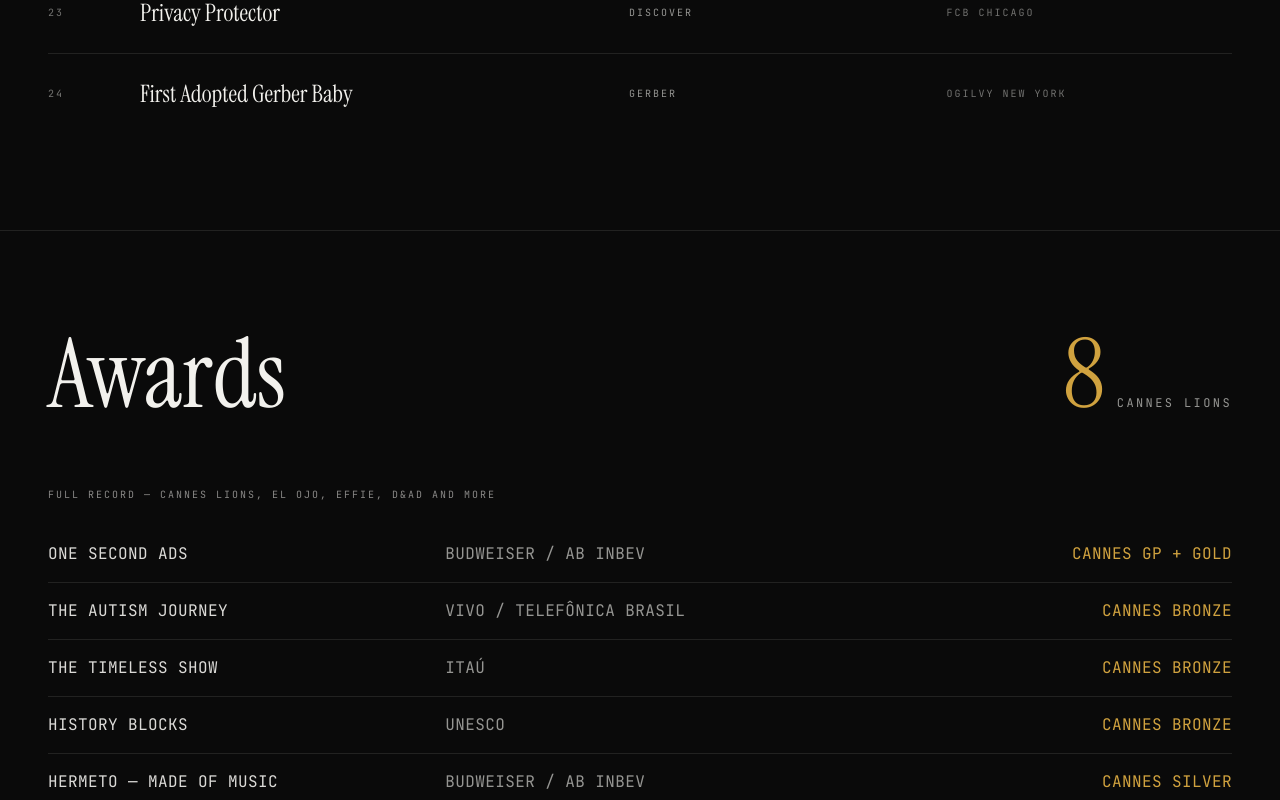
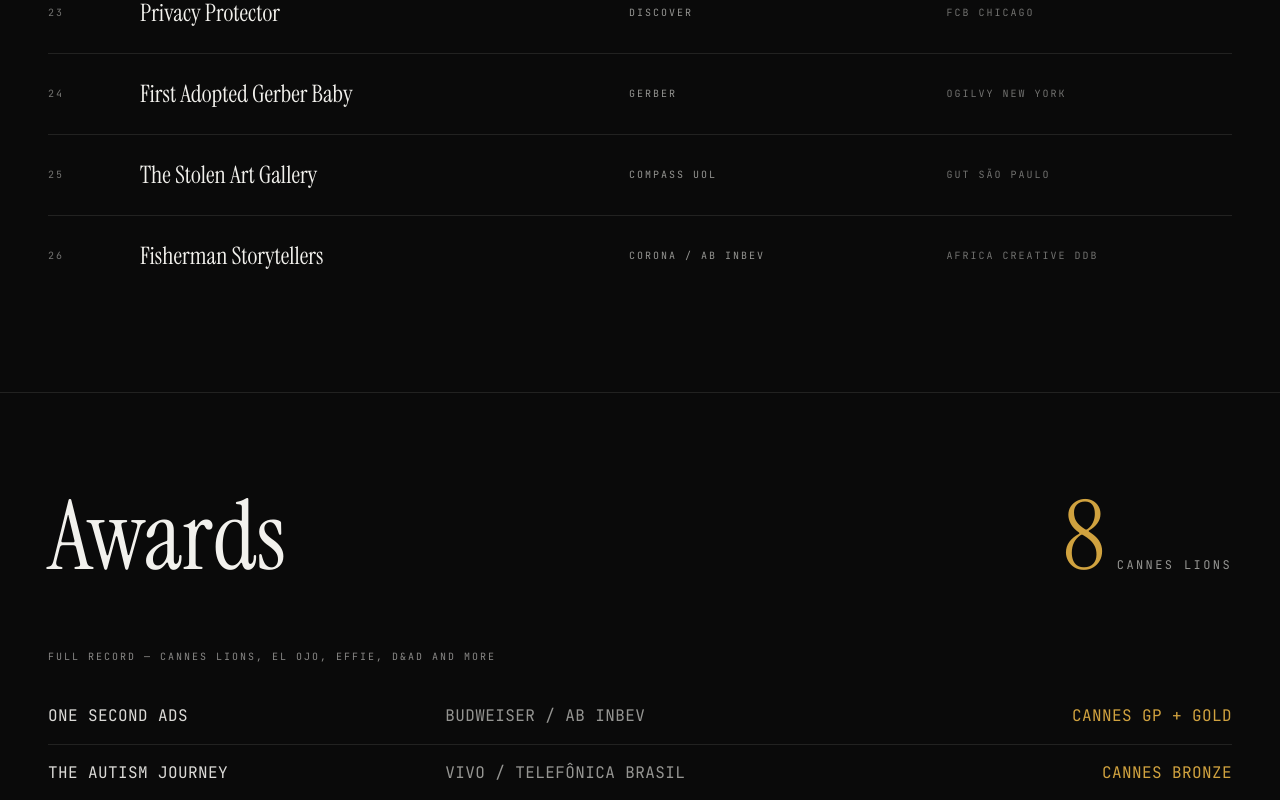
Before and after one commit to edumenezes75/site, a Next.js app: page / in a window 1280 px wide. Shown: the part 5680-6480 px from the top of the page. Built offline with nearby package versions, Linux system fonts and the light colour scheme.

Commit message:
Curation: restore Stolen Art Gallery and Fisherman Storytellers (26 projects)
Co-Authored-By: Claude Opus 4.8 <noreply@anthropic.com>

```diff
--- a/src/data/projects.ts
+++ b/src/data/projects.ts
@@ -566,6 +566,60 @@ export const projects: Project[] = [
     duration: "2:04",
     hasFilm: true,
   },
+  {
+    slug: "stolen-art-gallery",
+    timecode: "00:12:35:11",
+    title: "The Stolen Art Gallery",
+    client: "Compass UOL",
+    agency: "GUT São Paulo",
+    award: "Clube de Criação · 2 Bronze",
+    hue: 260,
+    year: "2022",
+    credits: [
+      "Creative: Bruno Brux, Murilo Melo, Rainor Marinho, Murilo Santos",
+      "Creative / Art Direction: Pedro Galdi",
+      "Copywriting / Script: Giulio Beloto, Pedro Rosas",
+      "Motion Design: Edu Menezes",
+      "Production: Lemonade Filmes / Manuela Berlanga",
+      "Post / Sound: Atomo VFX / Carbono Sound Lab",
+    ],
+    overview: "Compass UOL rebuilt stolen masterpieces in a digital gallery, turning cultural absence into an exhibition.",
+    brief: "Thousands of artworks stolen from museums never come back. The Stolen Art Gallery gave the public a way to see them again anyway.",
+    idea:
+      "Missing masterpieces recreated in a digital gallery for Compass UOL — turning the absence of the originals into the exhibition itself, and cultural loss into something people can finally look at.",
+    result: "Clube de Criação Bronze in both Digital and Use of Technology.",
+    video: "stolen-art-gallery.mp4",
+    duration: "1:44",
+    hasFilm: true,
+  },
+  {
+    slug: "fisherman-storytellers",
+    timecode: "00:18:50:14",
+    title: "Fisherman Storytellers",
+    client: "Corona / AB InBev",
+    agency: "Africa Creative DDB",
+    award: "Cannes Silver",
+    hue: 190,
+    year: "2025",
+    credits: [
+      "Creative Leadership: Sergio Gordilho, Nicholas Bergantin",
+      "Creative Direction: Lucas Menegotto, Raphaela Filippetto, Pedro Galdi, Pedro Rosas",
+      "ACD / Art Direction: Lucas Andrade",
+      "Motion Design: Edu Menezes",
+      "Production Company: Black Madre",
+      "Animation Direction: Maurício Fahd",
+      "Live Action Direction: Eduardo Sá",
+      "Audio: LOUD+ / Gustavo Garbato",
+    ],
+    overview: "Corona turned closed-season oral folklore from fishing communities into a multimedia storytelling format.",
+    brief: "When fishing season closes, Brazilian fishing communities lose their main income — and their stories stay local.",
+    idea:
+      "Oral folklore from local fishermen, turned into a multimedia storytelling format for Corona — repositioning the closed season as cultural tourism instead of downtime.",
+    result: "Cannes Lions 2025 Silver in both Audio & Radio and Brand Experience.",
+    video: "fisherman-storytellers.mp4",
+    duration: "2:15",
+    hasFilm: true,
+  },
 ];
 
 // Total individual Cannes Lions won across all projects — update manually when new Lions are added.
```
